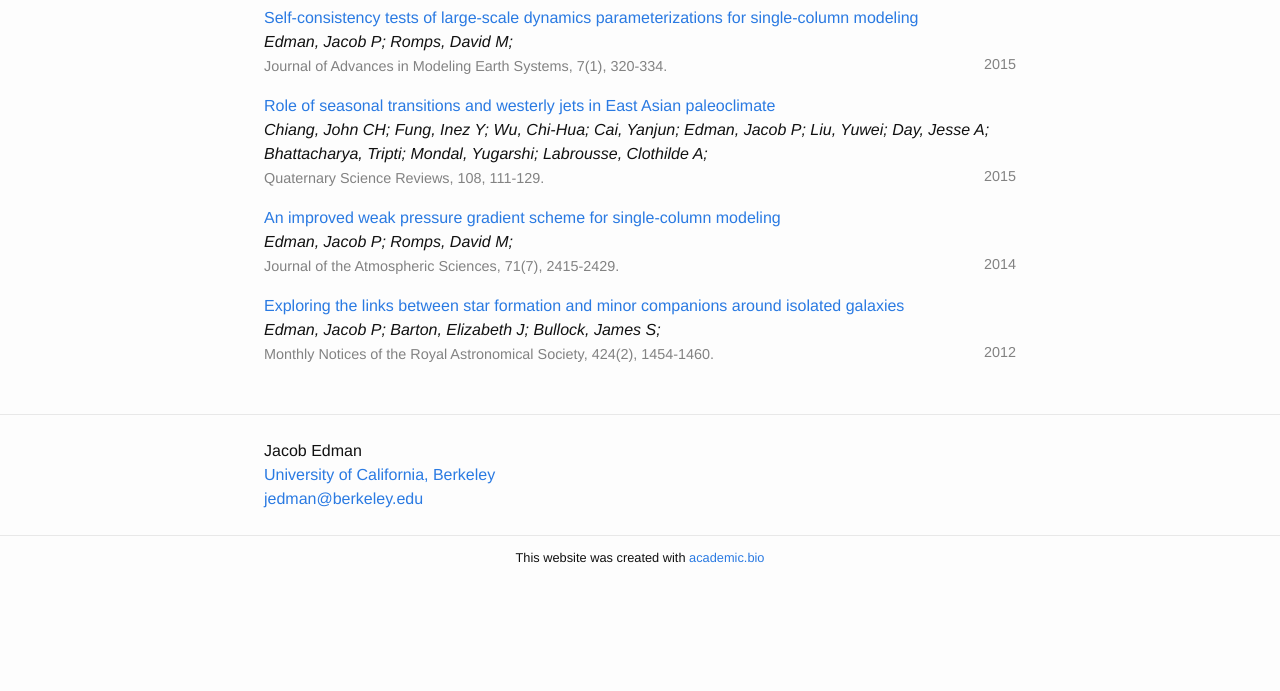
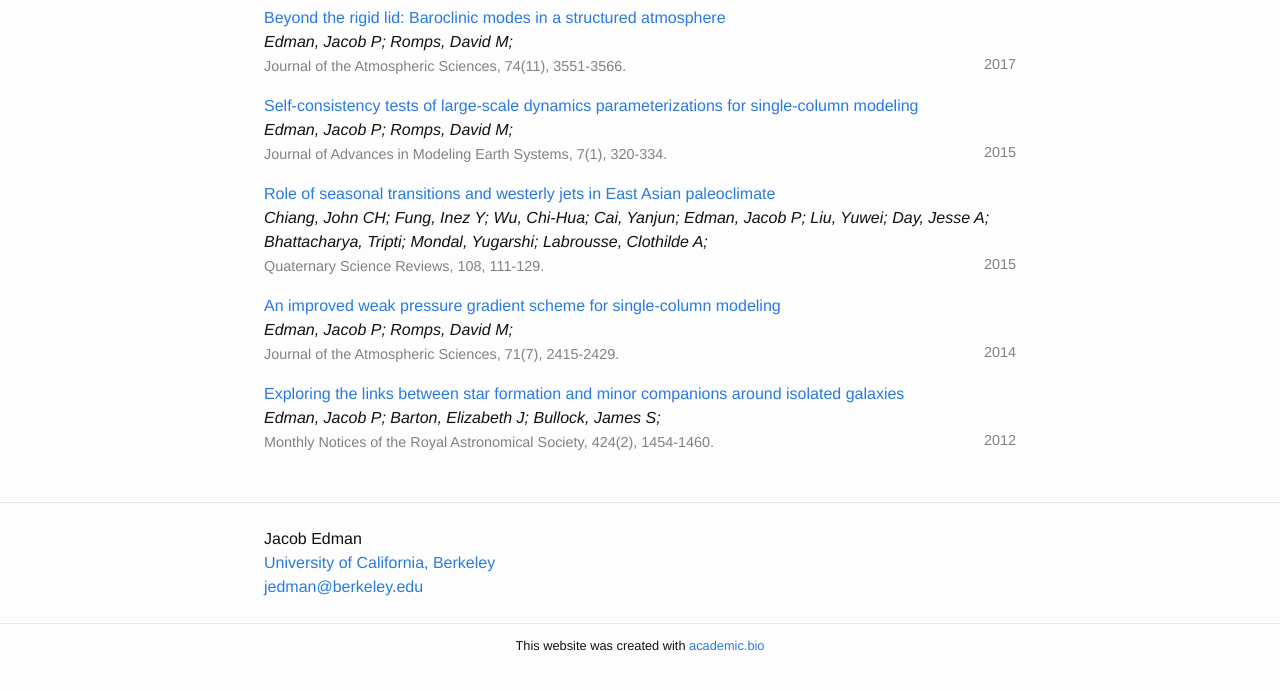
Before and after one commit to jedman/website, a plain HTML site: page publications.html in a window 1280 px wide. Shown: the part 185-876 px from the top of the page. Before the commit the page ends 800 px from the top, so only its background shows below. Drawn offline with Linux system fonts and the light colour scheme.

Commit message:
updated pubs;

```diff
--- a/publications.html
+++ b/publications.html
@@ -55,10 +55,6 @@
 
 
 
-            <a class="page-link " href="./other-stuff.html" >Other Stuff</a>
-
-
-
             <a class="page-link " href="./teaching.html" >Teaching</a>
 
 
@@ -93,6 +89,32 @@
 
   <div class="post-content">
     <ul class="publications">
+
+  <li class="article">
+      <span class="title">
+
+        <a href="http://journals.ametsoc.org/doi/abs/10.1175/JAS-D-17-0140.1">
+          Beyond the rigid lid: Baroclinic modes in a structured atmosphere
+        </a>
+      </span>
+      <span class="authors">Edman, Jacob P; Romps, David M;</span>
+      <span class="journal-info">
+
+        <span class="journal">Journal of the Atmospheric Sciences</span>,
+
+
+          <span class="volume">74</span><span class="number">(11)</span>,
+
+
+          <span class="pages">3551-3566</span>.
+
+      <span>
+
+      <span>
+
+      <span class="year">2017</span>
+  </li>
+
 
   <li class="article">
       <span class="title">
```
